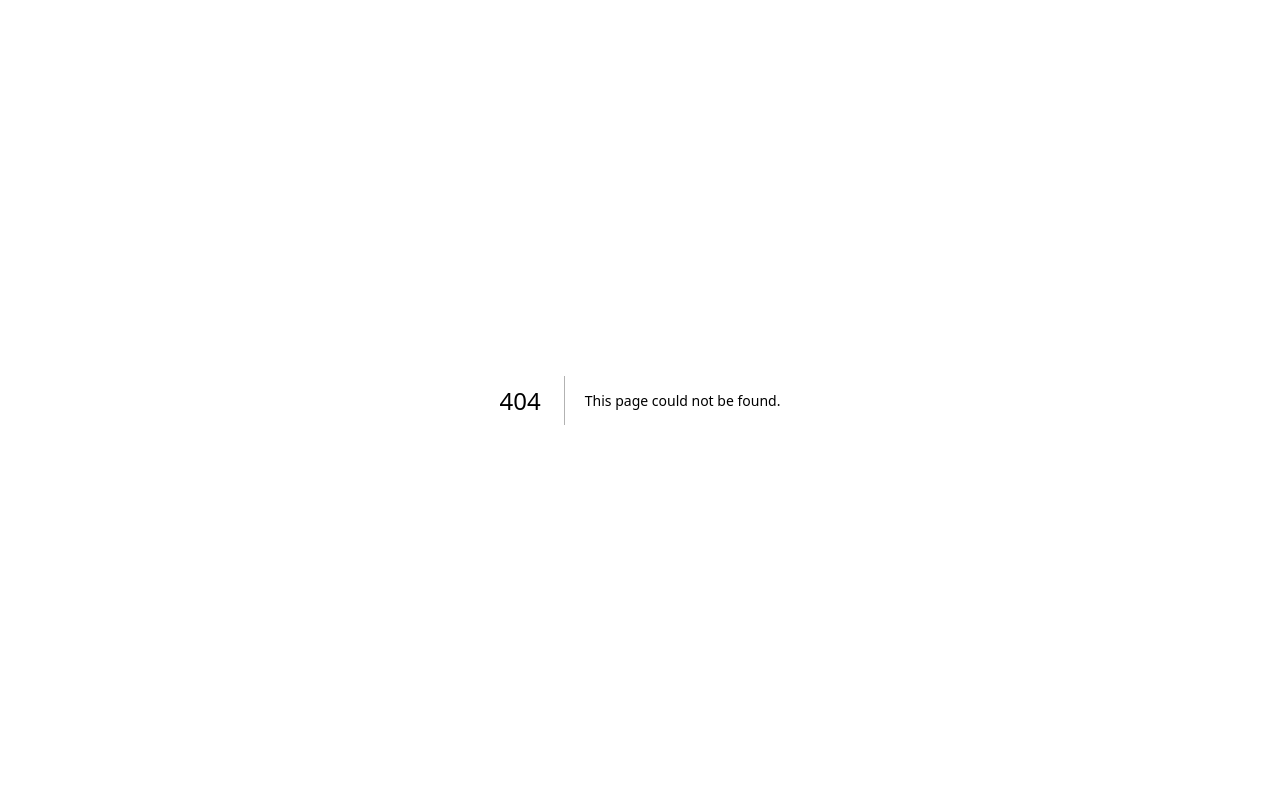
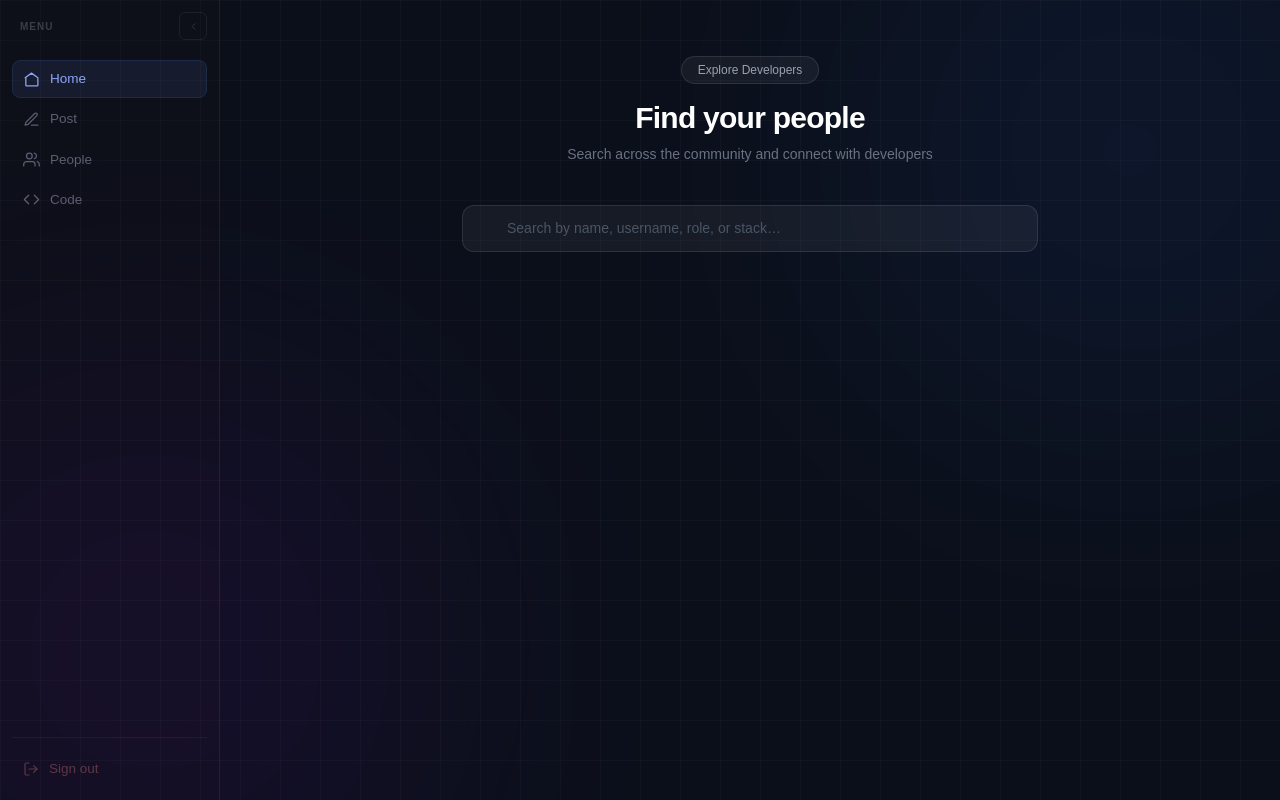
Before and after one commit to devspark-2501/DevCollab-Website, a Next.js app in the folder front-end/: page /Explore in a window 1280 px wide. Before the commit this address had no page. Built offline with nearby package versions, Linux system fonts and the light colour scheme.

Commit message:
did some changes with gpt & claude

```diff
--- /dev/null
+++ b/front-end/app/Components/ExploreRoute/Main-Explore.jsx
@@ -0,0 +1,124 @@
+'use client'
+
+import { useState } from "react";
+import Link from "next/link";
+import { signOut } from "next-auth/react"; // ✅ FIXED
+
+// ── Mock data – swap with real API call later
+const MOCK_USERS = [
+//   { id: 1, name: "Aryan Mehta",     username: "aryanm",    role: "Full-Stack Dev",   followers: 1240, projects: 18, tags: ["React", "Node", "Postgres"] },
+//   { id: 2, name: "Sofia Reyes",     username: "sofiax",    role: "UI/UX Engineer",   followers: 870,  projects: 9,  tags: ["Figma", "Next.js", "CSS"] },
+//   { id: 3, name: "Liam Chen",       username: "liamchen",  role: "ML Engineer",      followers: 3100, projects: 27, tags: ["Python", "PyTorch", "CUDA"] },
+//   { id: 4, name: "Priya Nair",      username: "priyanr",   role: "DevOps",           followers: 540,  projects: 12, tags: ["Docker", "K8s", "AWS"] },
+//   { id: 5, name: "Marcus Webb",     username: "marcusw",   role: "Systems Engineer", followers: 2200, projects: 34, tags: ["Rust", "C++", "WASM"] },
+//   { id: 6, name: "Hana Kobayashi",  username: "hanakb",    role: "Frontend Dev",     followers: 990,  projects: 7,  tags: ["Vue", "TypeScript", "Tailwind"] },
+];
+
+const FILTERS = ["All", "Frontend", "Backend", "ML", "DevOps", "Systems"];
+
+const NAV = [
+  { id: "home",   label: "Home",   href: "/", icon: <path d="M3 9.5L12 3l9 6.5V20a1 1 0 0 1-1 1H5a1 1 0 0 1-1-1V9.5z"/>, extra: <path d="M9 21V12h6v9"/> },
+  { id: "post",   label: "Post",   icon: <><path d="M12 20h9"/><path d="M16.5 3.5a2.121 2.121 0 0 1 3 3L7 19l-4 1 1-4L16.5 3.5z"/></> },
+  { id: "people", label: "People", icon: <><path d="M17 21v-2a4 4 0 0 0-4-4H5a4 4 0 0 0-4 4v2"/><circle cx="9" cy="7" r="4"/><path d="M23 21v-2a4 4 0 0 0-3-3.87"/><path d="M16 3.13a4 4 0 0 1 0 7.75"/></> },
+  { id: "code",   label: "Code",   icon: <><polyline points="16 18 22 12 16 6"/><polyline points="8 6 2 12 8 18"/></> },
+];
+
+const Icon = ({ d, size = 17, children }) => (
+  <svg width={size} height={size} viewBox="0 0 24 24" fill="none" stroke="currentColor" strokeWidth="1.8" strokeLinecap="round" strokeLinejoin="round">
+    {children ?? <path d={d} />}
+  </svg>
+);
+
+// SideBar
+function Sidebar({ expanded, onToggle, active, onNav }) {
+  return (
+    <aside className={`flex flex-col bg-[#0d0f19] border-r border-[#1e2029] p-3 transition-all duration-300 ${expanded ? "w-[220px]" : "w-[60px]"}`}>
+      <div className={`flex items-center mb-5 ${expanded ? "justify-between" : "justify-center"}`}>
+        {expanded && <span className="text-[10px] font-semibold tracking-widest uppercase text-[#3a3d4a] px-2">Menu</span>}
+        <button onClick={onToggle} className="w-7 h-7 flex items-center justify-center rounded-md border border-[#1e2029] text-[#3a3d4a] hover:bg-[#161820] hover:text-[#8ba4f5] transition-colors">
+          <Icon size={11}>{expanded ? <polyline points="15 18 9 12 15 6"/> : <polyline points="9 18 15 12 9 6"/>}</Icon>
+        </button>
+      </div>
+
+      <nav className="flex-1 flex flex-col gap-0.5">
+        {NAV.map(({ id, label, href, icon }) => {
+          const cls = `flex items-center gap-2.5 px-2.5 py-2 rounded-lg cursor-pointer text-[13.5px] font-normal border transition-all no-underline
+            ${expanded ? "" : "justify-center"}
+            ${active === id ? "bg-[#161c2e] text-[#8ba4f5] border-[#1e2a4a] font-medium" : "text-[#5a5f72] border-transparent hover:bg-[#161820] hover:text-[#c8cad4]"}`;
+          const content = <><Icon>{icon}</Icon>{expanded && <span>{label}</span>}</>;
+          return href
+            ? <Link key={id} href={href} className={cls} onClick={() => onNav(id)}>{content}</Link>
+            : <div key={id} className={cls} onClick={() => onNav(id)}>{content}</div>;
+        })}
+      </nav>
+
+      <hr className="border-[#1a1c23] my-3" />
+      <button onClick={() => signOut({ callbackUrl: "/login" })}
+        className={`flex items-center gap-2.5 px-2.5 py-2 rounded-lg text-[13.5px] text-[#5a3a3a] border border-transparent hover:bg-[#1c1414] hover:text-[#e05a5a] hover:border-[#2a1818] transition-all ${expanded ? "" : "justify-center"}`}>
+        <Icon size={16}><path d="M9 21H5a2 2 0 0 1-2-2V5a2 2 0 0 1 2-2h4"/><polyline points="16 17 21 12 16 7"/><line x1="21" y1="12" x2="9" y2="12"/></Icon>
+        {expanded && <span>Sign out</span>}
+      </button>
+    </aside>
+  );
+}
+
+export default function Main_Explore() {
+  const [query, setQuery] = useState("");
+  const [activeFilter, setActiveFilter] = useState("All");
+
+  // ADDED (required for sidebar)
+  const [expanded, setExpanded] = useState(true);
+  const [activeNav, setActiveNav] = useState("home");
+
+  const filtered = MOCK_USERS.filter(u => {
+    const q = query.toLowerCase();
+    const matchQ = !q || [u.name, u.username, u.role, ...u.tags].some(v => v.toLowerCase().includes(q));
+    const matchF = activeFilter === "All" || u.role.toLowerCase().includes(activeFilter.toLowerCase()) || u.tags.some(t => t.toLowerCase().includes(activeFilter.toLowerCase()));
+    return matchQ && matchF;
+  });
+
+  return (
+    <div className="min-h-screen bg-[#0b0f1a] relative overflow-hidden flex">
+
+      {/* Sidebar added */}
+      <Sidebar
+        expanded={expanded}
+        onToggle={() => setExpanded(prev => !prev)}
+        active={activeNav}
+        onNav={setActiveNav}
+      />
+
+      <div className="flex-1">
+
+        {/* Ambient glows */}
+        <div className="absolute top-[-100px] right-[-100px] w-[500px] h-[500px] bg-blue-500 opacity-10 blur-[140px] rounded-full pointer-events-none" />
+        <div className="absolute bottom-[-100px] left-[-100px] w-[500px] h-[500px] bg-purple-600 opacity-10 blur-[140px] rounded-full pointer-events-none" />
+
+        {/* Grid */}
+        <div className="absolute inset-0 bg-[linear-gradient(rgba(255,255,255,0.025)_1px,transparent_1px),linear-gradient(90deg,rgba(255,255,255,0.025)_1px,transparent_1px)] bg-[size:40px_40px] pointer-events-none" />
+
+        <div className="relative z-10 max-w-5xl mx-auto px-6 py-14">
+
+          {/* Header */}
+          <div className="mb-10 text-center">
+            <span className="inline-block px-4 py-1 text-[12px] rounded-full bg-white/5 text-gray-400 border border-white/10 mb-4">Explore Developers</span>
+            <h1 className="text-3xl font-bold text-white tracking-tight">Find your people</h1>
+            <p className="mt-2 text-gray-500 text-[14px]">Search across the community and connect with developers</p>
+          </div>
+
+          {/* Search */}
+          <div className="relative mb-6 max-w-xl mx-auto">
+            <input
+              type="text"
+              value={query}
+              onChange={e => setQuery(e.target.value)}
+              placeholder="Search by name, username, role, or stack…"
+              className="w-full pl-11 pr-10 py-3 rounded-xl bg-white/[0.05] border border-white/10 text-white placeholder-gray-600 text-[14px] outline-none focus:border-blue-500/50 focus:bg-white/[0.07] transition-all"
+            />
+          </div>
+
+        </div>
+      </div>
+    </div>
+  );
+}
--- /dev/null
+++ b/front-end/app/Components/layout/Hero-Section-Two.jsx
@@ -0,0 +1,9 @@
+'use client'
+
+export default function Hero_Section_Two() {
+    return (
+        <div>
+
+        </div>
+    )
+}
--- a/front-end/app/Components/layout/NavBar.jsx
+++ b/front-end/app/Components/layout/NavBar.jsx
@@ -20,7 +20,11 @@ export const NavBar = () => {
 
         <div className="hidden md:flex gap-8 text-gray-300 text-sm">
 
-          <a href="#" className="hover:text-white transition">Explore</a>
+          {/* explore route */}
+          <Link href="/Explore">
+            <p className="hover:text-white transition">Explore</p>
+          </Link>
+
           <a href="#" className="hover:text-white transition">Projects</a>
           <a href="#" className="hover:text-white transition">Community</a>
           <Link href='/Profile'>
@@ -28,6 +32,7 @@ export const NavBar = () => {
           </Link>
         </div>
 
+        {/* sign in route */}
         <div className="flex items-center gap-3">
           <Link href="/sign-up">
             <button className="px-4 py-2 rounded-lg bg-gradient-to-r from-purple-500 to-blue-500 text-white text-sm font-medium hover:opacity-90 transition">
--- a/front-end/app/Components/layout/ProfilePage.jsx
+++ b/front-end/app/Components/layout/ProfilePage.jsx
@@ -5,7 +5,7 @@ import { signOut } from "next-auth/react";
 import { useEffect, useState } from "react";
 
 const NAV = [
-  { id: "home",   label: "Home",   icon: <path d="M3 9.5L12 3l9 6.5V20a1 1 0 0 1-1 1H5a1 1 0 0 1-1-1V9.5z"/>, extra: <path d="M9 21V12h6v9"/> },
+  { id: "home",   label: "Home",   href: "/", icon: <path d="M3 9.5L12 3l9 6.5V20a1 1 0 0 1-1 1H5a1 1 0 0 1-1-1V9.5z"/>, extra: <path d="M9 21V12h6v9"/> },
   { id: "post",   label: "Post",   icon: <><path d="M12 20h9"/><path d="M16.5 3.5a2.121 2.121 0 0 1 3 3L7 19l-4 1 1-4L16.5 3.5z"/></> },
   { id: "people", label: "People", icon: <><path d="M17 21v-2a4 4 0 0 0-4-4H5a4 4 0 0 0-4 4v2"/><circle cx="9" cy="7" r="4"/><path d="M23 21v-2a4 4 0 0 0-3-3.87"/><path d="M16 3.13a4 4 0 0 1 0 7.75"/></> },
   { id: "code",   label: "Code",   icon: <><polyline points="16 18 22 12 16 6"/><polyline points="8 6 2 12 8 18"/></> },
@@ -28,15 +28,15 @@ function Sidebar({ expanded, onToggle, active, onNav }) {
       </div>
 
       <nav className="flex-1 flex flex-col gap-0.5">
-        {NAV.map(({ id, label, icon }) => (
-          <div key={id} onClick={() => onNav(id)}
-            className={`flex items-center gap-2.5 px-2.5 py-2 rounded-lg cursor-pointer text-[13.5px] font-normal border transition-all
-              ${expanded ? "" : "justify-center"}
-              ${active === id ? "bg-[#161c2e] text-[#8ba4f5] border-[#1e2a4a] font-medium" : "text-[#5a5f72] border-transparent hover:bg-[#161820] hover:text-[#c8cad4]"}`}>
-            <Icon>{icon}</Icon>
-            {expanded && <span>{label}</span>}
-          </div>
-        ))}
+        {NAV.map(({ id, label, href, icon }) => {
+          const cls = `flex items-center gap-2.5 px-2.5 py-2 rounded-lg cursor-pointer text-[13.5px] font-normal border transition-all no-underline
+            ${expanded ? "" : "justify-center"}
+            ${active === id ? "bg-[#161c2e] text-[#8ba4f5] border-[#1e2a4a] font-medium" : "text-[#5a5f72] border-transparent hover:bg-[#161820] hover:text-[#c8cad4]"}`;
+          const content = <><Icon>{icon}</Icon>{expanded && <span>{label}</span>}</>;
+          return href
+            ? <Link key={id} href={href} className={cls} onClick={() => onNav(id)}>{content}</Link>
+            : <div key={id} className={cls} onClick={() => onNav(id)}>{content}</div>;
+        })}
       </nav>
 
       <hr className="border-[#1a1c23] my-3" />
--- /dev/null
+++ b/front-end/app/Explore/page.js
@@ -0,0 +1,12 @@
+'use client'
+
+import Main_Explore from "../Components/ExploreRoute/Main-Explore"
+
+export default function Explore() {
+    return (
+        <div>
+            {/* explore page route. being imported */}
+            <Main_Explore />
+        </div>
+    )
+}
```
Also changed, not shown: front-end/app/api/explore/route.js (added).
